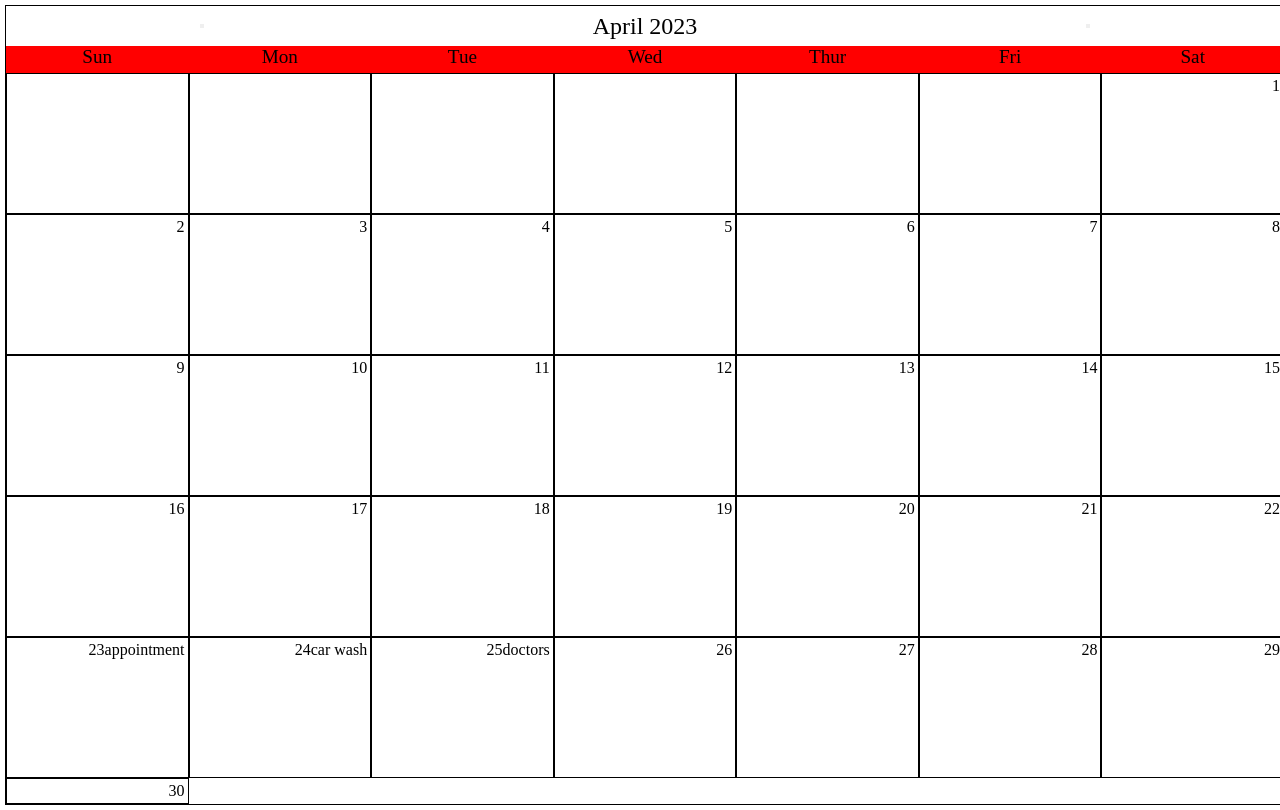
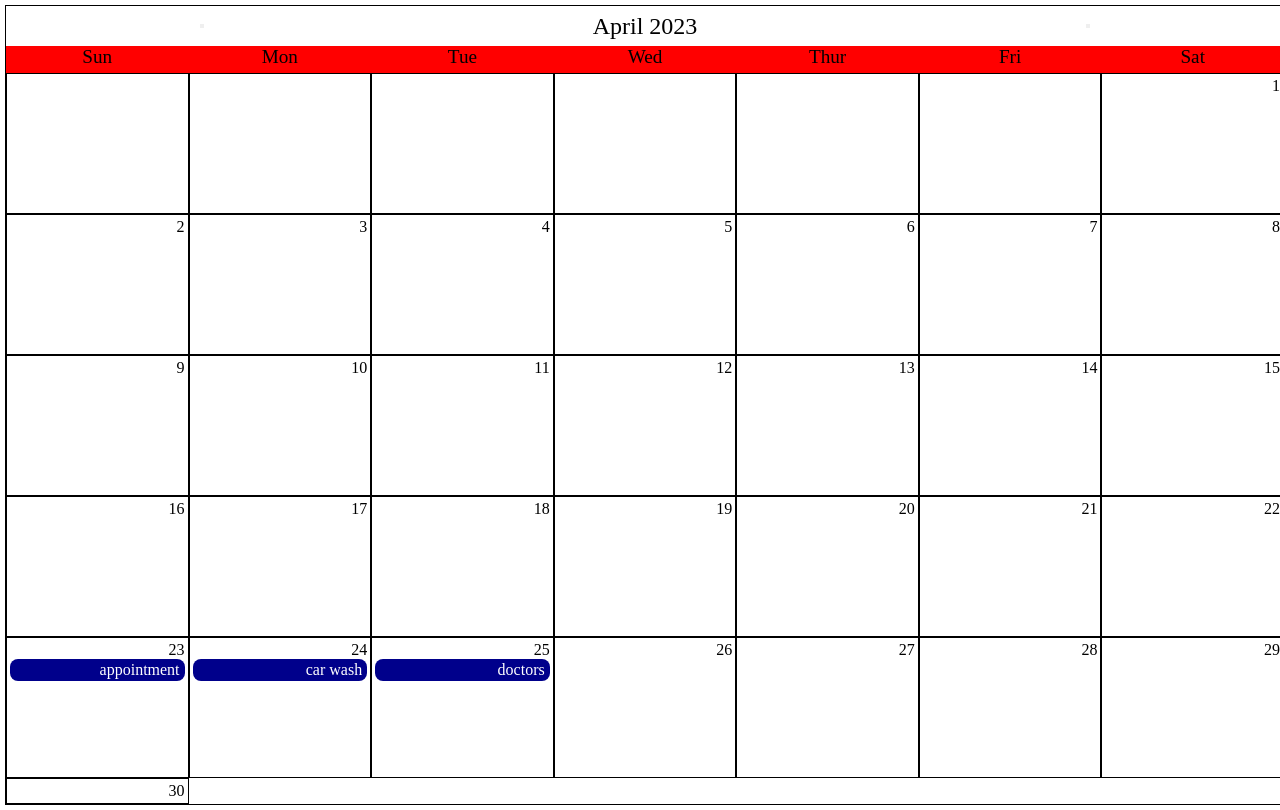
Before and after one commit to Mohamedamin-Mohamed/ReactCalenderApp, a React (Create React App) app: page / in a window 1280 px wide. Built offline with nearby package versions, Linux system fonts and the light colour scheme; the HTML template or start-up script is replaced by a standard one.

Commit message:
Added text window for user to add event

```diff
--- a/src/Calender/index.js
+++ b/src/Calender/index.js
@@ -33,6 +33,12 @@ export const Calendar = ({eventsArr}) => {
       setCurrentMonth(currentMonth - 1);
     }
   };
+
+  const onAddEvent = (date) =>{
+    const text = window.prompt("text");
+    const temp = date.toDateString().split(" ");
+    console.log(temp[1] + " " + temp[2] + " " + temp[3]);
+  }
 
   // Render the header with the current month and year, and previous and next month buttons
   const renderHeader = () => {
@@ -75,7 +81,7 @@ export const Calendar = ({eventsArr}) => {
           </StyledDay>
         ))}
         {range(daysInMonth).map((day) => (
-          <StyledDay>
+          <StyledDay onClick={() => onAddEvent(new Date(currentYear,currentMonth,day))}>
             {day}
             {/* check if the user are in the same date as the event and display the corresponding event */}
             {eventsArr.map((ev) => (
--- a/src/Calender/styled.js
+++ b/src/Calender/styled.js
@@ -42,5 +42,11 @@ padding: 3px;
 `
 
 export const StyledEvent = styled.span`
+display: grid;
+test-align: left;
+background: darkblue;
+color: white;
+padding: 2px 5px;
+border-radius: 8px;
 
 `
--- a/src/Calender/utils.js
+++ b/src/Calender/utils.js
@@ -23,11 +23,14 @@ export const checkSameDate = (first,second,obj) => {
   const firstDate = first.toDateString().split(" ");
   const secondDate = second.toDateString().split(" ");
 
+  /* debugger
   console.log(firstDate[1]);
   console.log(secondDate[1]);
+
   if(firstDate[1] === secondDate[1] && firstDate[3] === secondDate[3] && firstDate[2] == secondDate[2]){
     console.log("working");
   }
+  */
 
   return firstDate[1] === secondDate[1] &&
   firstDate[2] === secondDate[2] &&
```
